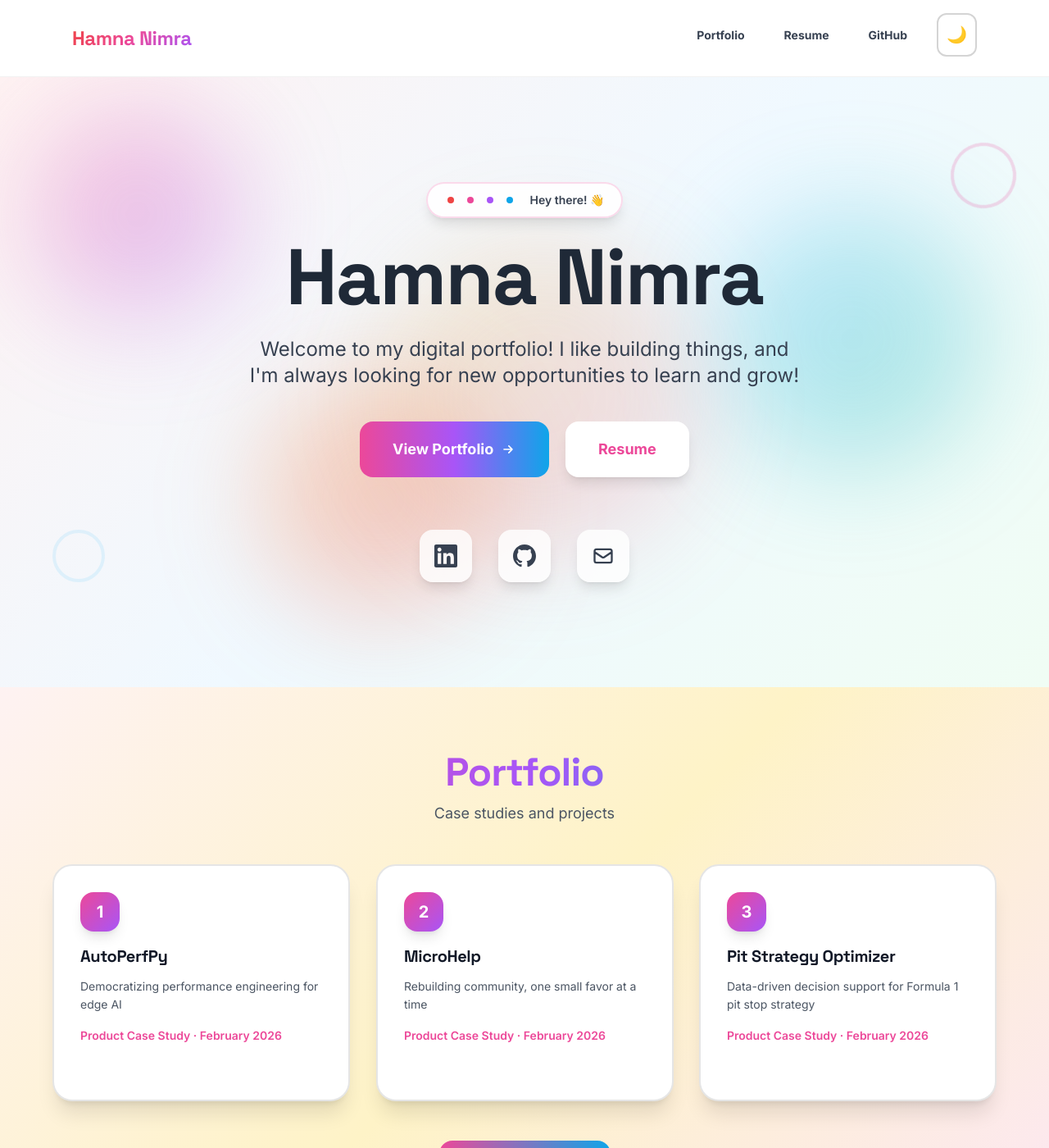
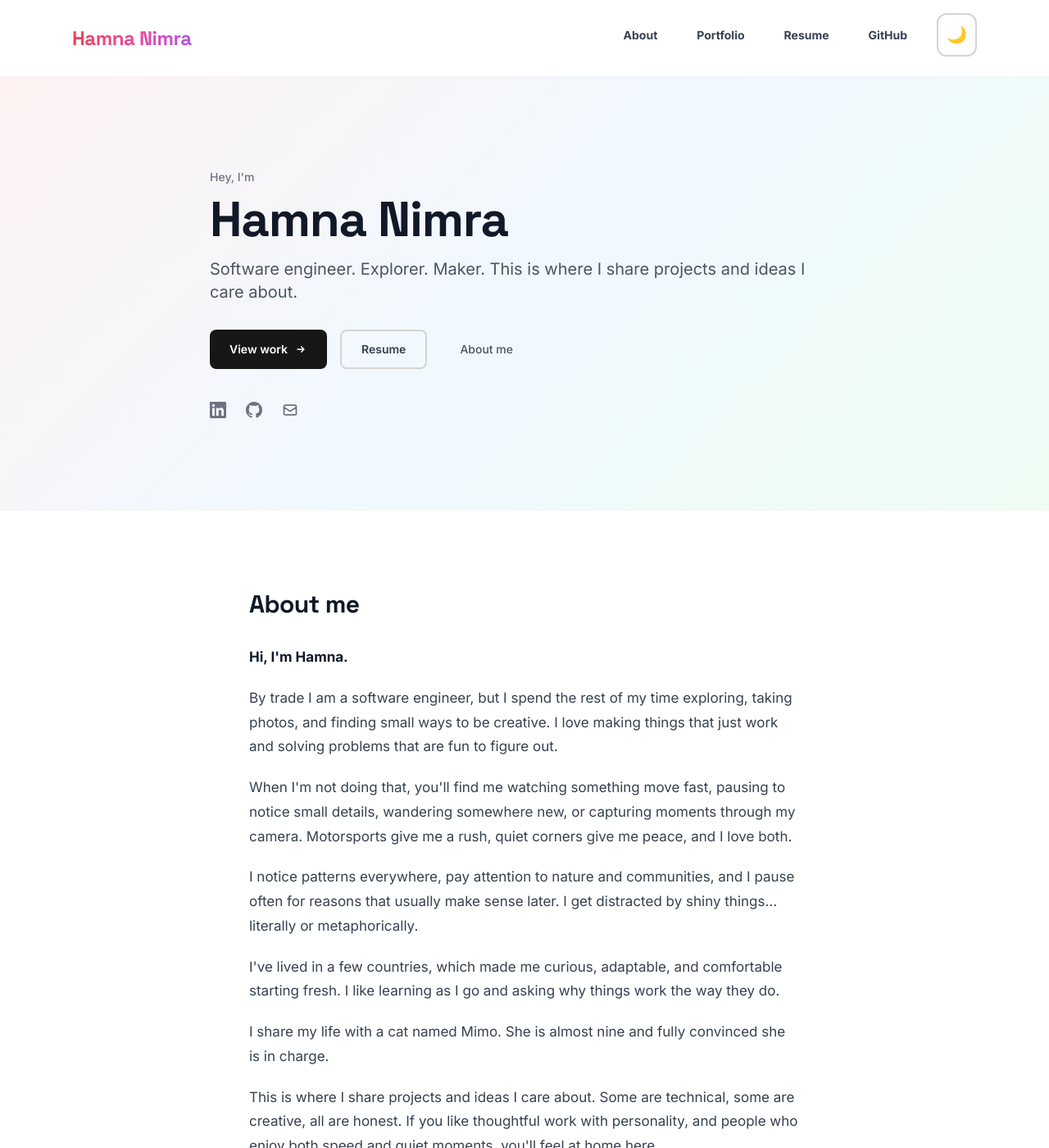
Before and after one commit to HamnaNimra/hamnanimra.github.io, a Jekyll site: the page built from index.html, in a window 1280 px wide and 1400 px high. Shown: the whole window at 82% size. Built offline with Jekyll 4.4.1, drawn with Linux system fonts in a browser that asks for light colours; nearby versions of some CDN libraries; some of the changed text lies outside the part shown.

Commit message:
added more context

```diff
--- a/_layouts/base.html
+++ b/_layouts/base.html
@@ -213,6 +213,10 @@
     p + p {
       margin-top: 1rem;
     }
+    .about-prose p {
+      font-size: 1.0625rem;
+      line-height: 1.75;
+    }
 
     /* Improve list readability */
     ul, ol {
@@ -425,6 +429,9 @@
         <span class="absolute bottom-0 left-0 w-0 h-1 bg-gradient-to-r from-fun-pink via-fun-purple to-accent-500 group-hover:w-full transition-all duration-300 rounded-full"></span>
       </a>
       <ul class="flex items-center gap-6">
+        <li><a href="{{ '/' | relative_url }}#about" class="text-sm font-bold text-neutral-700 dark:text-neutral-300 hover:text-fun-pink dark:hover:text-fun-pink transition-colors relative group px-3 py-2 rounded-lg hover:bg-fun-pink/10 dark:hover:bg-fun-pink/10">
+          About
+        </a></li>
         <li><a href="{{ '/work/' | relative_url }}" class="text-sm font-bold text-neutral-700 dark:text-neutral-300 hover:text-fun-pink dark:hover:text-fun-pink transition-colors relative group px-3 py-2 rounded-lg hover:bg-fun-pink/10 dark:hover:bg-fun-pink/10">
           Portfolio
           <span class="absolute bottom-0 left-0 w-0 h-1 bg-gradient-to-r from-fun-pink to-fun-purple group-hover:w-full transition-all duration-300 rounded-full"></span>
--- a/index.html
+++ b/index.html
@@ -1,65 +1,58 @@
 ---
 layout: base
 title: Home
-description: Portfolio — Software Engineer & Product Thinking
+description: Hamna Nimra — Software engineer, explorer, maker. Digital garden of projects and ideas.
 ---
 
 <div class="min-h-screen">
-  <!-- Hero Section -->
-  <section class="relative py-32 px-4 sm:px-6 overflow-hidden gradient-bg-1 isolate">
-    <!-- Vibrant animated background elements -->
-    <div class="absolute inset-0 overflow-hidden pointer-events-none z-0">
-      <div class="absolute top-10 left-10 w-64 h-64 bg-gradient-to-br from-fun-pink/30 to-fun-purple/30 rounded-full blur-3xl float-animation"></div>
-      <div class="absolute top-40 right-20 w-80 h-80 bg-gradient-to-br from-accent-400/30 to-fun-teal/30 rounded-full blur-3xl float-animation" style="animation-delay: 1s;"></div>
-      <div class="absolute bottom-20 left-1/4 w-72 h-72 bg-gradient-to-br from-fun-orange/30 to-primary-400/30 rounded-full blur-3xl float-animation" style="animation-delay: 2s;"></div>
-      <div class="absolute bottom-40 right-1/3 w-96 h-96 bg-gradient-to-br from-fun-yellow/20 to-fun-pink/20 rounded-full blur-3xl float-animation" style="animation-delay: 0.5s;"></div>
-    </div>
-
-    <!-- Decorative shapes -->
-    <div class="absolute top-20 right-10 w-20 h-20 border-4 border-fun-pink/20 rounded-full animate-spin-slow pointer-events-none z-0"></div>
-    <div class="absolute bottom-32 left-16 w-16 h-16 border-4 border-accent-400/20 rounded-full animate-pulse-slow pointer-events-none z-0"></div>
-
-    <div class="relative max-w-6xl mx-auto text-center z-10">
-      <div class="inline-flex items-center gap-2 mb-6 px-5 py-2.5 rounded-full bg-white/90 dark:bg-neutral-800/90 backdrop-blur-md border-2 border-fun-pink/20 dark:border-fun-purple/30 text-sm font-semibold text-neutral-700 dark:text-neutral-300 animate-fade-in shadow-lg">
-        <span class="accent-dot"></span>
-        <span class="accent-dot"></span>
-        <span class="accent-dot"></span>
-        <span class="accent-dot"></span>
-        <span class="ml-2">Hey there! 👋</span>
-      </div>
-      <h1 class="font-display text-5xl sm:text-6xl md:text-7xl lg:text-8xl font-bold mb-6 animate-slide-up leading-tight">
-        <span class="gradient-text block">Hamna</span>
-        <span class="gradient-text block" style="animation-delay: 0.1s;">Nimra</span>
+  <!-- Hero: minimal and personal (inspired by Chester, Brian, Tania) -->
+  <section class="relative py-20 sm:py-28 px-4 sm:px-6 gradient-bg-1 isolate">
+    <div class="max-w-3xl mx-auto text-center sm:text-left">
+      <p class="text-sm font-medium text-neutral-500 dark:text-neutral-400 mb-3">Hey, I'm</p>
+      <h1 class="font-display text-4xl sm:text-5xl md:text-6xl font-bold text-neutral-900 dark:text-white mb-4 leading-tight">
+        Hamna Nimra
       </h1>
-      <p class="text-lg sm:text-xl md:text-2xl text-neutral-700 dark:text-neutral-200 mb-10 max-w-2xl mx-auto leading-relaxed font-normal animate-slide-up" style="animation-delay: 0.2s">
-        Welcome to my digital portfolio! I like building things, and I'm always looking for new opportunities to learn and grow!
+      <p class="text-lg sm:text-xl text-neutral-600 dark:text-neutral-300 mb-8 leading-relaxed">
+        Software engineer. Explorer. Maker. This is where I share projects and ideas I care about.
       </p>
-      <div class="flex flex-wrap gap-5 justify-center animate-slide-up" style="animation-delay: 0.3s">
-        <a href="/work/" class="group px-10 py-5 bg-gradient-to-r from-fun-pink via-fun-purple to-accent-500 text-white rounded-2xl font-bold text-lg hover:shadow-2xl transition-all duration-300 transform hover:scale-110 card-hover relative overflow-hidden">
-          <span class="relative z-10 flex items-center gap-2">
-            View Portfolio
-            <svg class="w-5 h-5 group-hover:translate-x-1 transition-transform" fill="none" stroke="currentColor" viewBox="0 0 24 24">
-              <path stroke-linecap="round" stroke-linejoin="round" stroke-width="2" d="M13 7l5 5m0 0l-5 5m5-5H6"/>
-            </svg>
-          </span>
-          <div class="absolute inset-0 bg-gradient-to-r from-accent-500 via-fun-purple to-fun-pink opacity-0 group-hover:opacity-100 transition-opacity duration-300"></div>
+      <div class="flex flex-wrap gap-4">
+        <a href="/work/" class="inline-flex items-center gap-2 px-6 py-3 bg-neutral-900 dark:bg-white text-white dark:text-neutral-900 rounded-lg font-semibold text-sm hover:opacity-90 transition-opacity">
+          View work
+          <svg class="w-4 h-4" fill="none" stroke="currentColor" viewBox="0 0 24 24"><path stroke-linecap="round" stroke-linejoin="round" stroke-width="2" d="M13 7l5 5m0 0l-5 5m5-5H6"/></svg>
         </a>
-        <a href="/resume/" class="px-10 py-5 bg-white dark:bg-neutral-800 border-3 border-fun-pink dark:border-fun-purple text-fun-pink dark:text-fun-purple rounded-2xl font-bold text-lg hover:bg-fun-pink/10 dark:hover:bg-fun-purple/10 transition-all duration-300 shadow-lg hover:shadow-xl transform hover:scale-110 card-hover">
+        <a href="/resume/" class="inline-flex items-center px-6 py-3 border-2 border-neutral-300 dark:border-neutral-600 text-neutral-700 dark:text-neutral-300 rounded-lg font-semibold text-sm hover:border-neutral-900 dark:hover:border-white hover:text-neutral-900 dark:hover:text-white transition-colors">
           Resume
         </a>
+        <a href="#about" class="inline-flex items-center px-6 py-3 text-neutral-600 dark:text-neutral-400 font-medium text-sm hover:text-neutral-900 dark:hover:text-white transition-colors">
+          About me
+        </a>
       </div>
+      <div class="mt-10 flex gap-6">
+        <a href="https://linkedin.com/in/hamnanimra" target="_blank" rel="noopener noreferrer" class="text-neutral-500 dark:text-neutral-400 hover:text-neutral-900 dark:hover:text-white transition-colors" aria-label="LinkedIn">
+          <svg class="w-5 h-5" fill="currentColor" viewBox="0 0 24 24"><path d="M20.447 20.452h-3.554v-5.569c0-1.328-.027-3.037-1.852-3.037-1.853 0-2.136 1.445-2.136 2.939v5.667H9.351V9h3.414v1.561h.046c.477-.9 1.637-1.85 3.37-1.85 3.601 0 4.267 2.37 4.267 5.455v6.286zM5.337 7.433c-1.144 0-2.063-.926-2.063-2.065 0-1.138.92-2.063 2.063-2.063 1.14 0 2.064.925 2.064 2.063 0 1.139-.925 2.065-2.064 2.065zm1.782 13.019H3.555V9h3.564v11.452zM22.225 0H1.771C.792 0 0 .774 0 1.729v20.542C0 23.227.792 24 1.771 24h20.451C23.2 24 24 23.227 24 22.271V1.729C24 .774 23.2 0 22.222 0h.003z"/></svg>
+        </a>
+        <a href="https://github.com/HamnaNImra" target="_blank" rel="noopener noreferrer" class="text-neutral-500 dark:text-neutral-400 hover:text-neutral-900 dark:hover:text-white transition-colors" aria-label="GitHub">
+          <svg class="w-5 h-5" fill="currentColor" viewBox="0 0 24 24"><path d="M12 0c-6.626 0-12 5.373-12 12 0 5.302 3.438 9.8 8.207 11.387.599.111.793-.261.793-.577v-2.234c-3.338.726-4.033-1.416-4.033-1.416-.546-1.387-1.333-1.756-1.333-1.756-1.089-.745.083-.729.083-.729 1.205.084 1.839 1.237 1.839 1.237 1.07 1.834 2.807 1.304 3.492.997.107-.775.418-1.305.762-1.604-2.665-.305-5.467-1.334-5.467-5.931 0-1.311.469-2.381 1.236-3.221-.124-.303-.535-1.524.117-3.176 0 0 1.008-.322 3.301 1.23.957-.266 1.983-.399 3.003-.404 1.02.005 2.047.138 3.006.404 2.291-1.552 3.297-1.23 3.297-1.23.653 1.653.242 2.874.118 3.176.77.84 1.235 1.911 1.235 3.221 0 4.609-2.807 5.624-5.479 5.921.43.372.823 1.102.823 2.222v3.293c0 .319.192.694.801.576 4.765-1.589 8.199-6.086 8.199-11.386 0-6.627-5.373-12-12-12z"/></svg>
+        </a>
+        <a href="mailto:hamnanimramirza@outlook.com" class="text-neutral-500 dark:text-neutral-400 hover:text-neutral-900 dark:hover:text-white transition-colors" aria-label="Email">
+          <svg class="w-5 h-5" fill="none" stroke="currentColor" viewBox="0 0 24 24"><path stroke-linecap="round" stroke-linejoin="round" stroke-width="2" d="M3 8l7.89 5.26a2 2 0 002.22 0L21 8M5 19h14a2 2 0 002-2V7a2 2 0 00-2-2H5a2 2 0 00-2 2v10a2 2 0 002 2z"/></svg>
+        </a>
+      </div>
+    </div>
+  </section>
 
-      <!-- Social links -->
-      <div class="mt-16 flex justify-center gap-8 animate-slide-up" style="animation-delay: 0.4s">
-        <a href="https://linkedin.com/in/hamnanimra" target="_blank" rel="noopener noreferrer" class="group p-4 bg-white/80 dark:bg-neutral-800/80 backdrop-blur-md rounded-2xl border-2 border-transparent hover:border-fun-pink dark:hover:border-fun-purple transition-all duration-300 hover:scale-125 hover:rotate-6 shadow-lg hover:shadow-2xl">
-          <svg class="w-7 h-7 text-neutral-700 dark:text-neutral-300 group-hover:text-fun-pink dark:group-hover:text-fun-purple transition-colors" fill="currentColor" viewBox="0 0 24 24"><path d="M20.447 20.452h-3.554v-5.569c0-1.328-.027-3.037-1.852-3.037-1.853 0-2.136 1.445-2.136 2.939v5.667H9.351V9h3.414v1.561h.046c.477-.9 1.637-1.85 3.37-1.85 3.601 0 4.267 2.37 4.267 5.455v6.286zM5.337 7.433c-1.144 0-2.063-.926-2.063-2.065 0-1.138.92-2.063 2.063-2.063 1.14 0 2.064.925 2.064 2.063 0 1.139-.925 2.065-2.064 2.065zm1.782 13.019H3.555V9h3.564v11.452zM22.225 0H1.771C.792 0 0 .774 0 1.729v20.542C0 23.227.792 24 1.771 24h20.451C23.2 24 24 23.227 24 22.271V1.729C24 .774 23.2 0 22.222 0h.003z"/></svg>
-        </a>
-        <a href="https://github.com/HamnaNImra" target="_blank" rel="noopener noreferrer" class="group p-4 bg-white/80 dark:bg-neutral-800/80 backdrop-blur-md rounded-2xl border-2 border-transparent hover:border-accent-500 dark:hover:border-accent-400 transition-all duration-300 hover:scale-125 hover:-rotate-6 shadow-lg hover:shadow-2xl">
-          <svg class="w-7 h-7 text-neutral-700 dark:text-neutral-300 group-hover:text-accent-500 dark:group-hover:text-accent-400 transition-colors" fill="currentColor" viewBox="0 0 24 24"><path d="M12 0c-6.626 0-12 5.373-12 12 0 5.302 3.438 9.8 8.207 11.387.599.111.793-.261.793-.577v-2.234c-3.338.726-4.033-1.416-4.033-1.416-.546-1.387-1.333-1.756-1.333-1.756-1.089-.745.083-.729.083-.729 1.205.084 1.839 1.237 1.839 1.237 1.07 1.834 2.807 1.304 3.492.997.107-.775.418-1.305.762-1.604-2.665-.305-5.467-1.334-5.467-5.931 0-1.311.469-2.381 1.236-3.221-.124-.303-.535-1.524.117-3.176 0 0 1.008-.322 3.301 1.23.957-.266 1.983-.399 3.003-.404 1.02.005 2.047.138 3.006.404 2.291-1.552 3.297-1.23 3.297-1.23.653 1.653.242 2.874.118 3.176.77.84 1.235 1.911 1.235 3.221 0 4.609-2.807 5.624-5.479 5.921.43.372.823 1.102.823 2.222v3.293c0 .319.192.694.801.576 4.765-1.589 8.199-6.086 8.199-11.386 0-6.627-5.373-12-12-12z"/></svg>
-        </a>
-        <a href="mailto:hamnanimramirza@outlook.com" class="group p-4 bg-white/80 dark:bg-neutral-800/80 backdrop-blur-md rounded-2xl border-2 border-transparent hover:border-fun-teal dark:hover:border-fun-teal transition-all duration-300 hover:scale-125 hover:rotate-6 shadow-lg hover:shadow-2xl">
-          <svg class="w-7 h-7 text-neutral-700 dark:text-neutral-300 group-hover:text-fun-teal dark:group-hover:text-fun-teal transition-colors" fill="none" stroke="currentColor" viewBox="0 0 24 24"><path stroke-linecap="round" stroke-linejoin="round" stroke-width="2" d="M3 8l7.89 5.26a2 2 0 002.22 0L21 8M5 19h14a2 2 0 002-2V7a2 2 0 00-2-2H5a2 2 0 00-2 2v10a2 2 0 002 2z"/></svg>
-        </a>
+  <!-- About Me: readable, personal (digital garden style) -->
+  <section id="about" class="py-16 sm:py-24 px-4 sm:px-6 bg-white dark:bg-neutral-900 border-t border-neutral-100 dark:border-neutral-800">
+    <div class="max-w-2xl mx-auto">
+      <h2 class="font-display text-2xl sm:text-3xl font-bold text-neutral-900 dark:text-white mb-8">About me</h2>
+      <div class="about-prose text-neutral-700 dark:text-neutral-300 space-y-5 leading-relaxed">
+        <p><strong class="text-neutral-900 dark:text-white">Hi, I'm Hamna.</strong></p>
+        <p>By trade I am a software engineer, but I spend the rest of my time exploring, taking photos, and finding small ways to be creative. I love making things that just work and solving problems that are fun to figure out.</p>
+        <p>When I'm not doing that, you'll find me watching something move fast, pausing to notice small details, wandering somewhere new, or capturing moments through my camera. Motorsports give me a rush, quiet corners give me peace, and I love both.</p>
+        <p>I notice patterns everywhere, pay attention to nature and communities, and I pause often for reasons that usually make sense later. I get distracted by shiny things… literally or metaphorically.</p>
+        <p>I've lived in a few countries, which made me curious, adaptable, and comfortable starting fresh. I like learning as I go and asking why things work the way they do.</p>
+        <p>I share my life with a cat named Mimo. She is almost nine and fully convinced she is in charge.</p>
+        <p>This is where I share projects and ideas I care about. Some are technical, some are creative, all are honest. If you like thoughtful work with personality, and people who enjoy both speed and quiet moments, you'll feel at home here.</p>
       </div>
     </div>
   </section>
```
